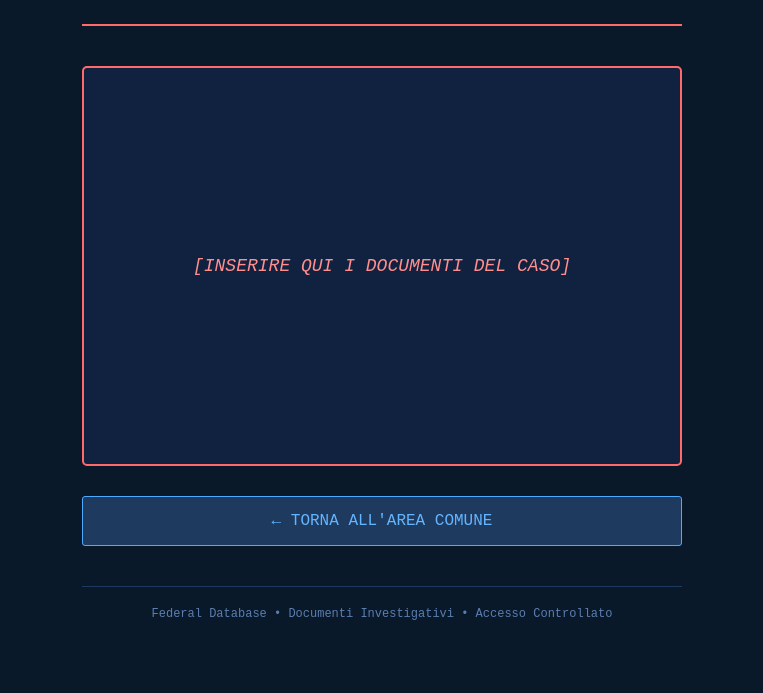
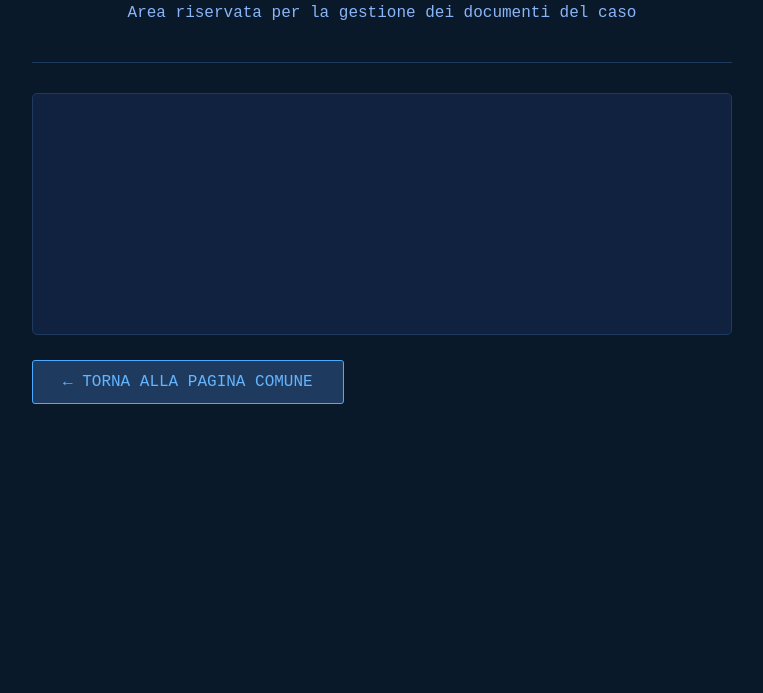
Before and after one commit to rivieragames2024-jpg/diner-crime, a plain HTML site: page caso-02.html in a window 1280 px wide. Shown: the part 107-800 px from the top of the page, without its empty margins (258-1021 px from the left). Drawn offline with Linux system fonts and the light colour scheme.

Commit message:
Update caso-02.html

```diff
--- a/caso-02.html
+++ b/caso-02.html
@@ -1,84 +1,86 @@
 <!DOCTYPE html>
 <html lang="it">
 <head>
-    <meta charset="UTF-8">
-    <meta name="viewport" content="width=device-width, initial-scale=1.0">
-    <title>Documenti Caso Canepa</title>
+<meta charset="UTF-8" />
+<meta name="viewport" content="width=device-width, initial-scale=1" />
+<title>Documenti Relazioni Caso Canepa</title>
 <style>
-        * { margin: 0; padding: 0; box-sizing: border-box; }
   body {
     background-color: #0a1929;
     color: #c0d8ff;
     font-family: 'Courier New', monospace;
     padding: 20px;
-            min-height: 100vh;
+    line-height: 1.6;
   }
-        .container { max-width: 600px; margin: 0 auto; }
+  .container {
+    max-width: 700px;
+    margin: 0 auto;
+  }
   .header {
     text-align: center;
-            padding: 40px 0;
-            border-bottom: 2px solid #ff6b6b;
-            margin-bottom: 40px;
+    padding-bottom: 20px;
+    border-bottom: 1px solid #1e3a5f;
+    margin-bottom: 30px;
   }
   .header h1 {
-            color: #ff6b6b;
+    color: #4dabff;
     font-size: 28px;
-            letter-spacing: 1px;
+    margin-bottom: 5px;
   }
-        .documento {
+  .header p {
+    color: #8ab4f8;
+    font-size: 16px;
+  }
+  .doc-box {
     background-color: #112240;
-            border: 2px solid #ff6b6b;
+    border: 1px solid #1e3a5f;
     border-radius: 5px;
-            padding: 40px;
-            text-align: center;
-            min-height: 400px;
-            display: flex;
-            align-items: center;
-            justify-content: center;
-            color: #ff8e8e;
-            font-size: 18px;
-            font-style: italic;
+    padding: 20px;
+    min-height: 200px;
+    color: #a8c7ff;
+    font-size: 14px;
+    white-space: pre-wrap;
+    overflow-y: auto;
   }
   .back-btn {
     background-color: #1e3a5f;
     color: #64b5ff;
     border: 1px solid #4dabff;
-            padding: 15px 30px;
+    padding: 12px 30px;
     font-family: 'Courier New', monospace;
     font-size: 16px;
     cursor: pointer;
     border-radius: 3px;
-            width: 100%;
-            margin-top: 30px;
+    margin-top: 25px;
+    display: block;
+    text-align: center;
+    width: fit-content;
   }
-        .back-btn:hover { background-color: #2a4a7a; }
-        .footer {
-            text-align: center;
-            color: #5a7eb0;
-            font-size: 12px;
-            margin-top: 40px;
-            padding-top: 20px;
-            border-top: 1px solid #1e3a5f;
+  .back-btn:hover {
+    background-color: #2a4a7a;
   }
 </style>
 </head>
 <body>
   <div class="container">
     <div class="header">
-            <h1>DOCUMENTI CASO CANEPA #02</h1>
+      <h1>Documenti Relazioni Caso Canepa</h1>
+      <p>Area riservata per la gestione dei documenti del caso</p>
+    </div>
+    <div class="doc-box" contenteditable="true" spellcheck="false">
+      <!-- Qui puoi scrivere o incollare i documenti -->
+    </div>
+    <button class="back-btn" onclick="goBack()">← TORNA ALLA PAGINA COMUNE</button>
   </div>
 
-        <div class="documento">
-            [INSERIRE QUI I DOCUMENTI DEL CASO]
-        </div>
-
-        <button class="back-btn" onclick="window.location.href='../area-comune.html'">
-            ← TORNA ALL'AREA COMUNE
-        </button>
-
-        <div class="footer">
-            Federal Database • Documenti Investigativi • Accesso Controllato
-        </div>
-    </div>
+  <script>
+    function goBack() {
+      if (document.referrer) {
+        window.history.back();
+      } else {
+        window.location.href = 'index.html'; // sostituisci con la tua pagina principale
+      }
+    }
+  </script>
 </body>
 </html>
```
Lines whose indentation alone changed are shown as unchanged.
